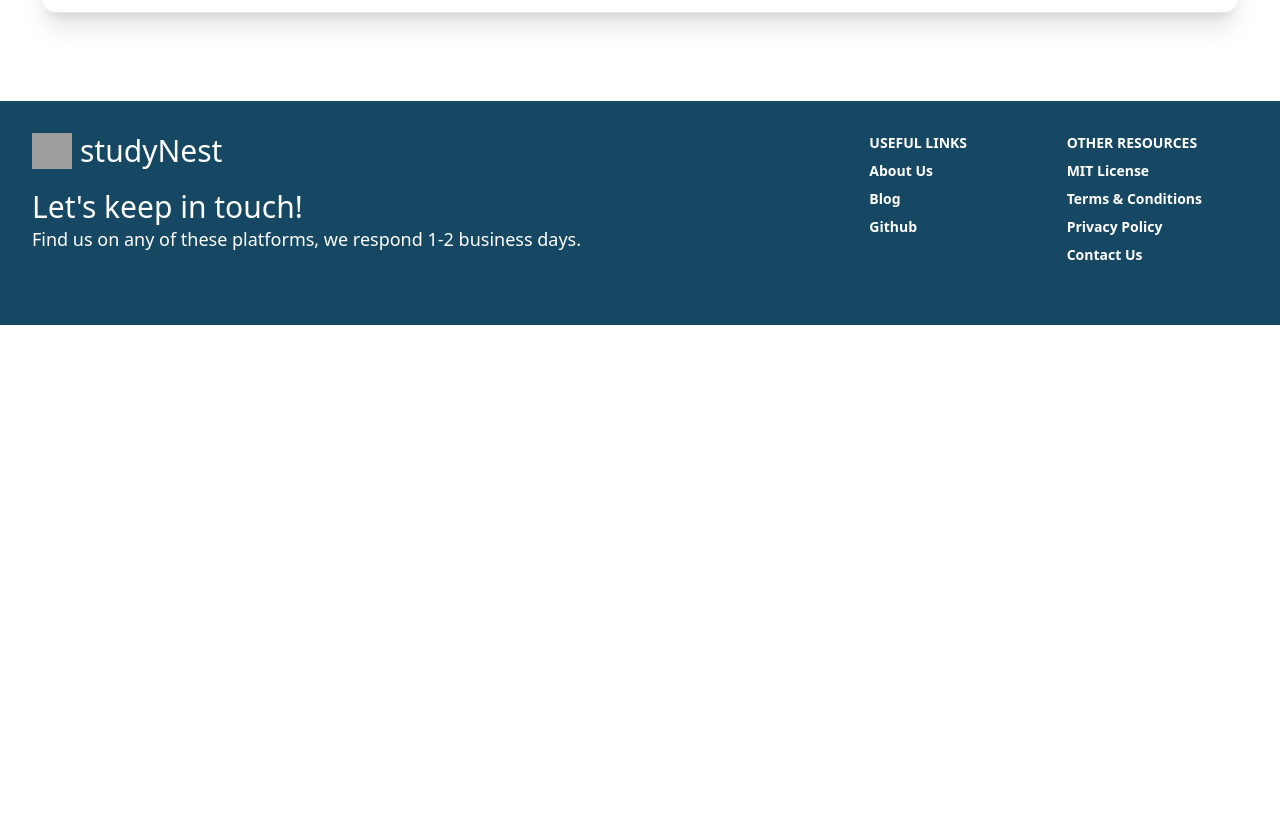
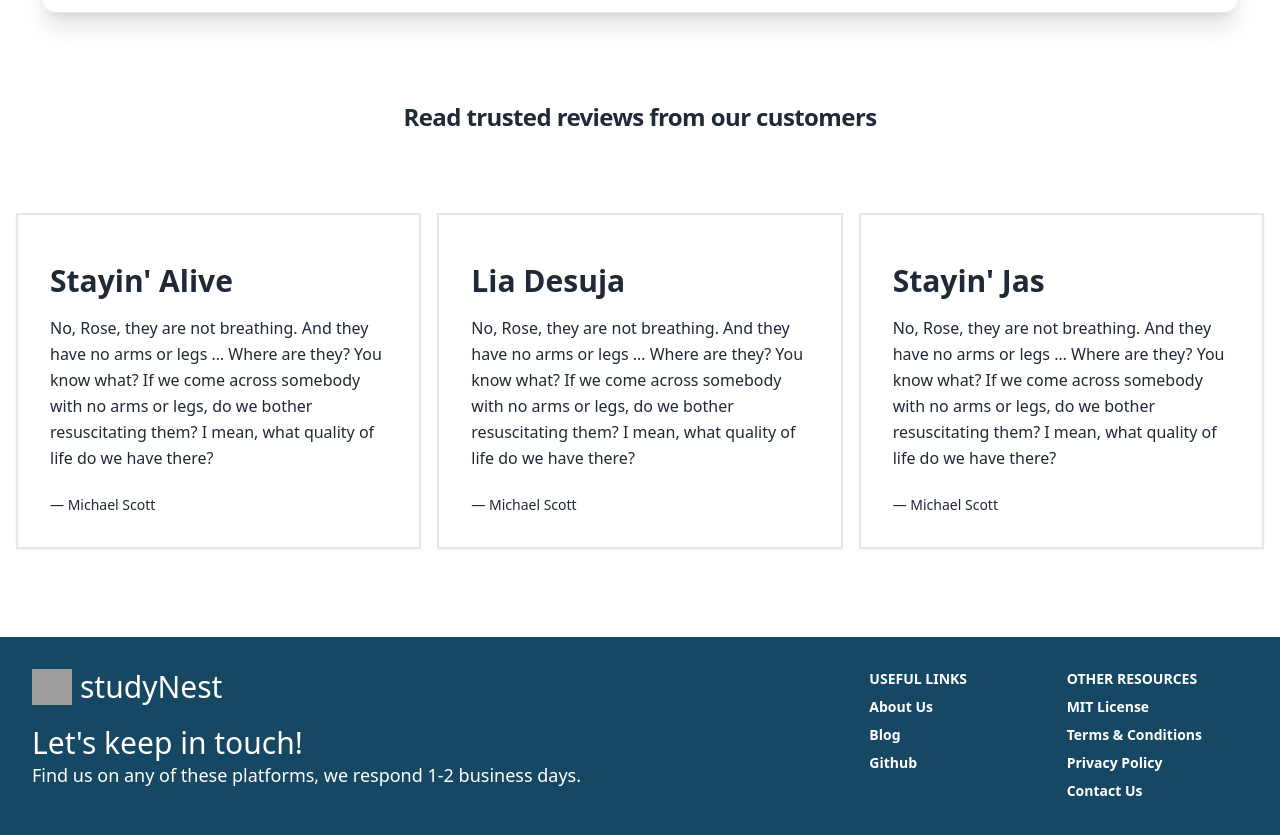
Before and after one commit to Shanta-Islam/task-management, a React (Vite) app: page / in a window 1280 px wide. Shown: the part 1321-2156 px from the top of the page. Before the commit the page ends 1646 px from the top, so only its background shows below. Built offline with nearby package versions, Linux system fonts and the light colour scheme; no server answers; grey boxes are pictures that could not be loaded; some icons are missing.

Commit message:
some changes

```diff
--- a/src/Pages/Home/Home.jsx
+++ b/src/Pages/Home/Home.jsx
@@ -1,6 +1,7 @@
 import Banner from "./Banner";
 import Features from "./Features";
 import Fqa from "./Fqa";
+import Reviews from "./Reviews";
 
 const Home = () => {
     return (
@@ -8,6 +9,7 @@ const Home = () => {
             <Banner></Banner>
             <Features></Features>
             <Fqa></Fqa>
+            <Reviews></Reviews>
         </div>
     );
 };
--- /dev/null
+++ b/src/Pages/Home/Reviews.jsx
@@ -0,0 +1,82 @@
+
+const Reviews = () => {
+    return (
+        <div className="mt-10" data-aos="fade-up">
+            <h2 className="text-2xl font-bold tracking-tight text-center">
+                Read trusted reviews from our customers
+            </h2>
+            <div className="mx-auto max-w-screen-2xl px-4 py-12">
+                <div className="mt-8 grid grid-cols-1 gap-4 md:grid-cols-3">
+                    <blockquote
+                        className="flex h-full flex-col justify-between border-2 p-6 shadow-sm sm:p-8"
+                    >
+                        <div>
+                            <div className="mt-4">
+                                <p className="text-2xl font-bold sm:text-3xl">
+                                    Stayin' Alive
+                                </p>
+
+                                <p className="mt-4 leading-relaxed ">
+                                    No, Rose, they are not breathing. And they have no arms or legs …
+                                    Where are they? You know what? If we come across somebody with no
+                                    arms or legs, do we bother resuscitating them? I mean, what
+                                    quality of life do we have there?
+                                </p>
+                            </div>
+                        </div>
+
+                        <footer className="mt-4 text-sm font-medium  sm:mt-6">
+                            &mdash; Michael Scott
+                        </footer>
+                    </blockquote>
+                    <blockquote
+                        className="flex h-full flex-col justify-between border-2 p-6 shadow-sm sm:p-8"
+                    >
+                        <div>
+                            <div className="mt-4">
+                                <p className="text-2xl font-bold  sm:text-3xl">
+                                    Lia Desuja
+                                </p>
+
+                                <p className="mt-4 leading-relaxed ">
+                                    No, Rose, they are not breathing. And they have no arms or legs …
+                                    Where are they? You know what? If we come across somebody with no
+                                    arms or legs, do we bother resuscitating them? I mean, what
+                                    quality of life do we have there?
+                                </p>
+                            </div>
+                        </div>
+
+                        <footer className="mt-4 text-sm font-medium  sm:mt-6">
+                            &mdash; Michael Scott
+                        </footer>
+                    </blockquote>
+                    <blockquote
+                        className="flex h-full flex-col justify-between border-2 p-6 shadow-sm sm:p-8"
+                    >
+                        <div>
+                            <div className="mt-4">
+                                <p className="text-2xl font-bold  sm:text-3xl">
+                                    Stayin' Jas
+                                </p>
+
+                                <p className="mt-4 leading-relaxed ">
+                                    No, Rose, they are not breathing. And they have no arms or legs …
+                                    Where are they? You know what? If we come across somebody with no
+                                    arms or legs, do we bother resuscitating them? I mean, what
+                                    quality of life do we have there?
+                                </p>
+                            </div>
+                        </div>
+
+                        <footer className="mt-4 text-sm font-medium  sm:mt-6">
+                            &mdash; Michael Scott
+                        </footer>
+                    </blockquote>
+                </div>
+            </div>
+        </div>
+    );
+};
+
+export default Reviews;
```
